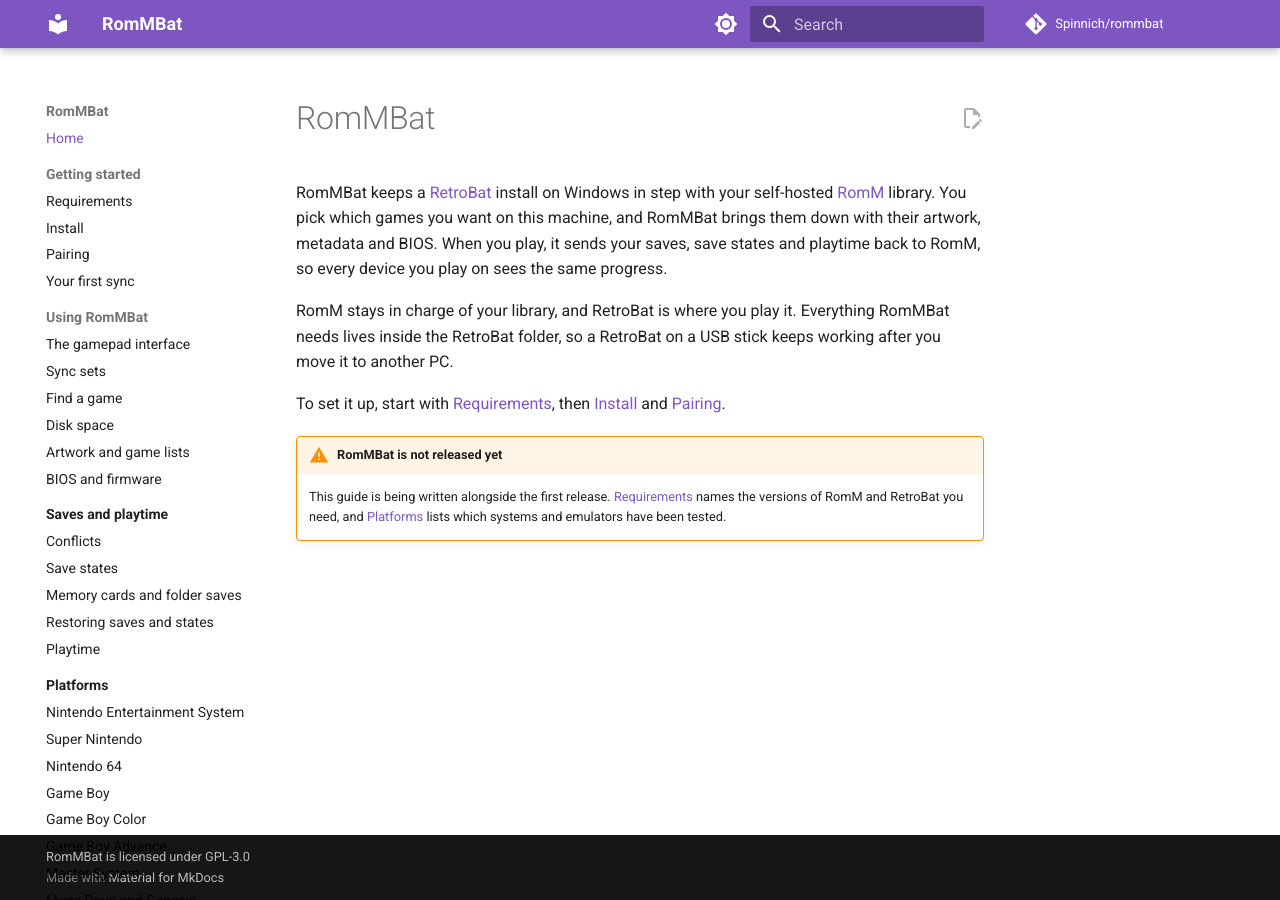
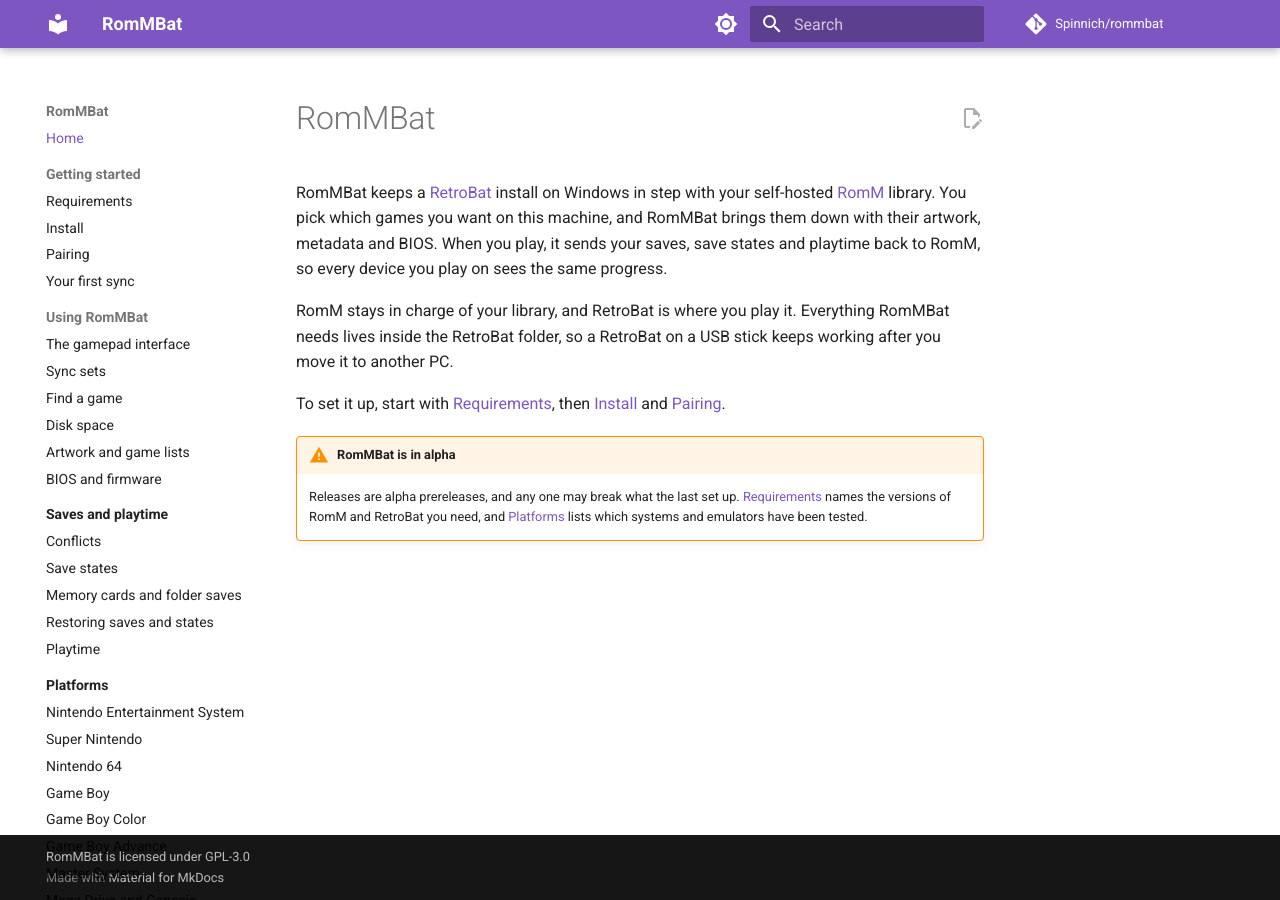
Before and after one commit to Spinnich/rommbat, an MkDocs documentation site: the page built from wiki/index.md, in a window 1280 px wide. Built offline with MkDocs 1.6.1 and Material for MkDocs 9.7.7, drawn with Linux system fonts in a browser that asks for light colours; comment, search, counter and statistics services are not loaded.

Commit message:
Say builds are alpha prereleases rather than that none is published (R1.1)
Co-Authored-By: Claude Opus 5.5 <noreply@anthropic.com>

```diff
--- a/wiki/index.md
+++ b/wiki/index.md
@@ -13,8 +13,8 @@ move it to another PC.
 To set it up, start with [Requirements](getting-started/requirements.md), then
 [Install](getting-started/install.md) and [Pairing](getting-started/pairing.md).
 
-!!! warning "RomMBat is not released yet"
+!!! warning "RomMBat is in alpha"
 
-    This guide is being written alongside the first release.
+    Releases are alpha prereleases, and any one may break what the last set up.
     [Requirements](getting-started/requirements.md) names the versions of RomM and RetroBat you
     need, and [Platforms](platforms/index.md) lists which systems and emulators have been tested.
```
Also changed, not shown: README.md (+2 -1 lines).
